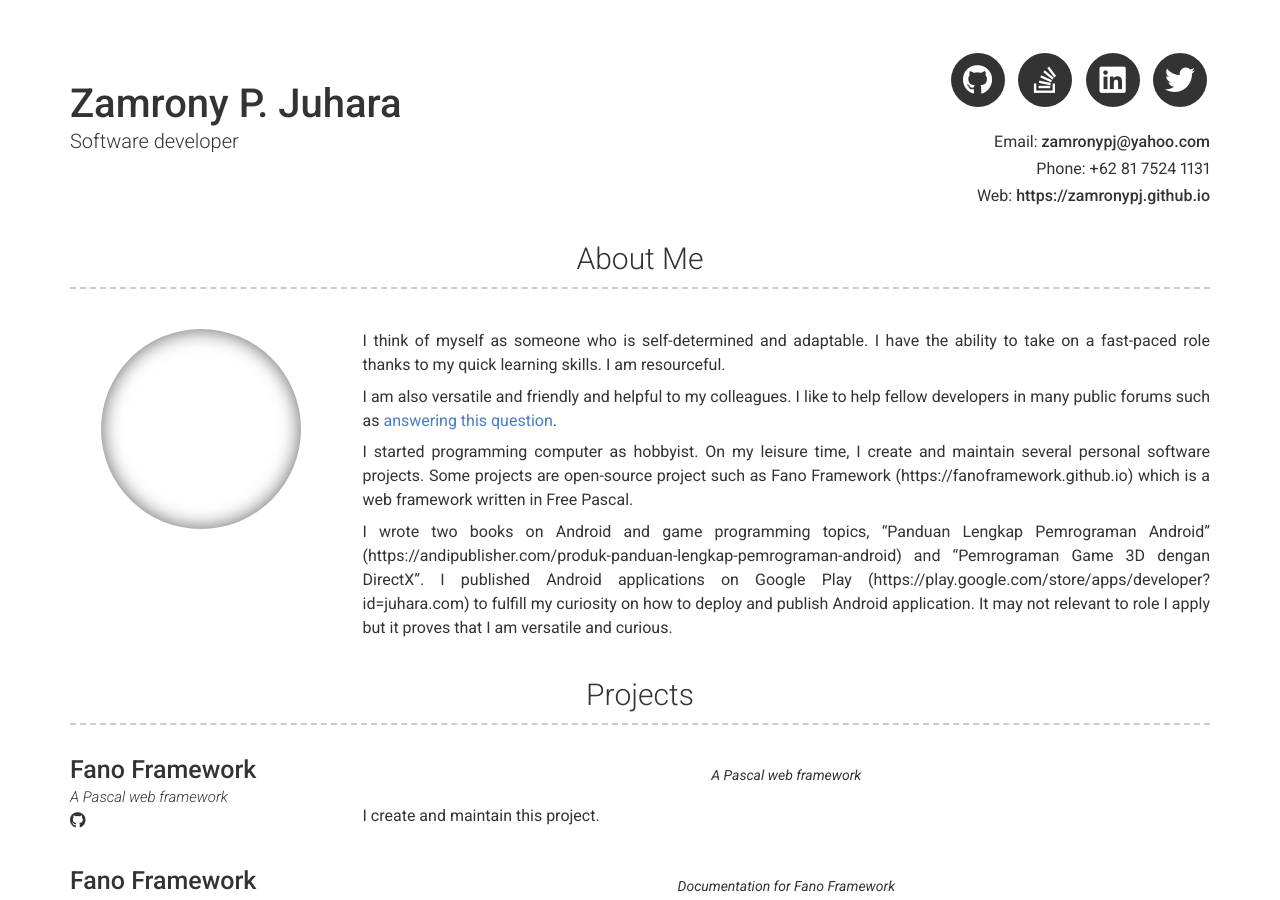
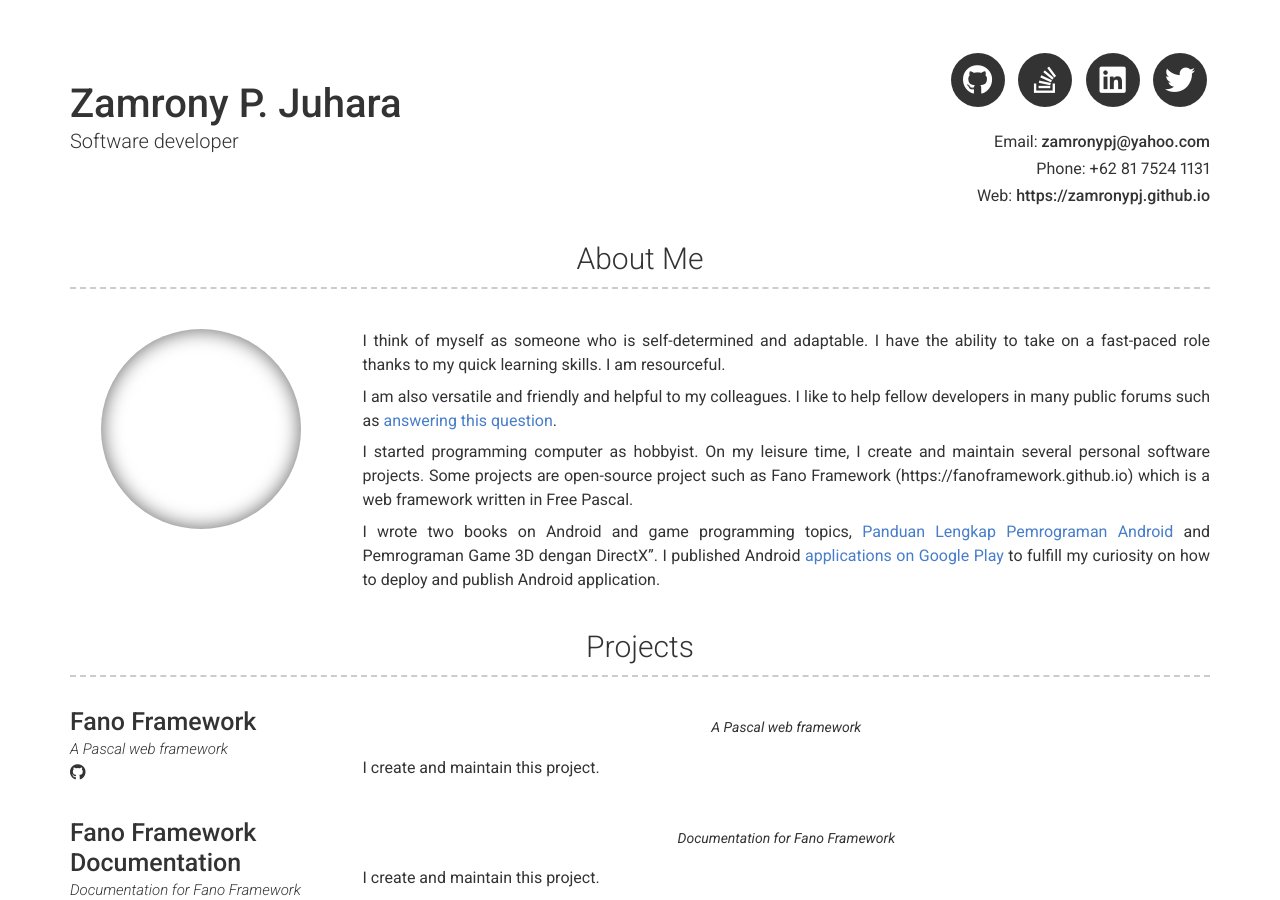
Before and after one commit to zamronypj/zamronypj.github.io, a Jekyll site: the page built from index.md, in a window 1280 px wide and 900 px high. Built offline with Jekyll 4.4.1, drawn with Linux system fonts in a browser that asks for light colours; nearby versions of some CDN libraries.

Commit message:
edit yaml config

```diff
--- a/_config.yml
+++ b/_config.yml
@@ -58,7 +58,7 @@
 
     I started programming computer as hobbyist. On my leisure time, I create and maintain several personal software projects. Some projects are open-source project such as Fano Framework (https://fanoframework.github.io) which is a web framework written in Free Pascal.
 
-    I wrote two books on Android and game programming topics, "Panduan Lengkap Pemrograman Android" (https://andipublisher.com/produk-panduan-lengkap-pemrograman-android) and "Pemrograman Game 3D dengan DirectX". I published Android applications on Google Play (https://play.google.com/store/apps/developer?id=juhara.com) to fulfill my curiosity on how to deploy and publish Android application. It may not relevant to role I apply but it proves that I am versatile and curious.
+    I wrote two books on Android and game programming topics, [Panduan Lengkap Pemrograman Android](https://andipublisher.com/produk-panduan-lengkap-pemrograman-android) and Pemrograman Game 3D dengan DirectX". I published Android [applications on Google Play](https://play.google.com/store/apps/developer?id=juhara.com) to fulfill my curiosity on how to deploy and publish Android application.
 
 
 content:
```
